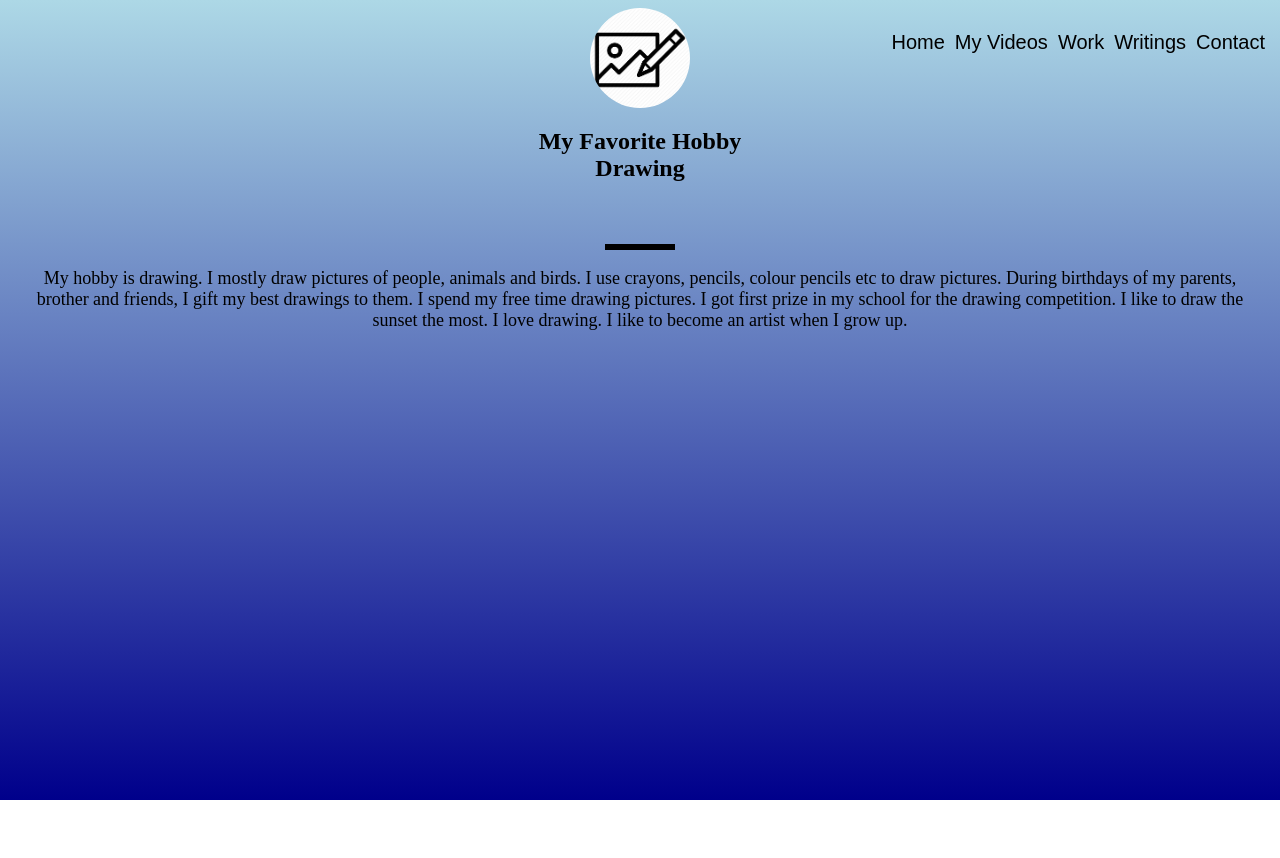
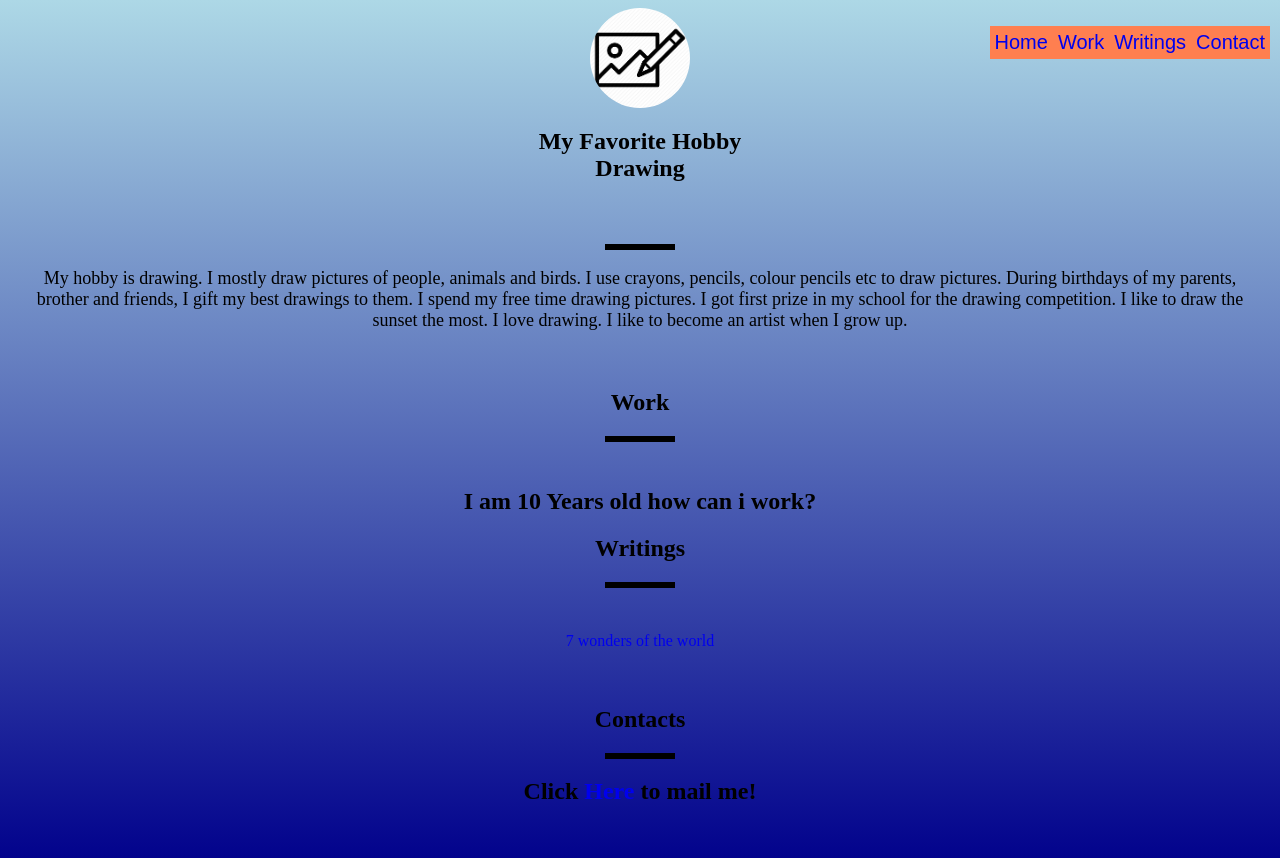
Before and after one commit to itz-shyam/My-Favorite-Hobby, a plain HTML site: page index.html in a window 1280 px wide. Before the commit the page ends 800 px from the top, so only its background shows below. Drawn offline with Linux system fonts and the light colour scheme.

Commit message:
Add files via upload

```diff
--- a/index.html
+++ b/index.html
@@ -9,11 +9,10 @@
 
 <body>
     <ul class="unord">
-        <li class="lii">Home</li>
-        <li class="lii">My Videos</li>
-        <li class="lii">Work</li>
-        <li class="lii">Writings</li>
-        <li class="lii">Contact</li>
+        <li class="lii"><a href="#bio">Home</a></li>
+        <li class="lii"><a href="#work">Work</a></li>
+        <li class="lii"><a href="#writing">Writings</a></li>
+        <li class="lii"><a href="#contact">Contact</a></li>
     </ul>
     <section>
         <img src="drawing.png">
@@ -28,7 +27,29 @@
         <div class="line"></div>
         <p>My hobby is drawing. I mostly draw pictures of people, animals and birds. I use crayons, pencils, colour pencils etc to draw pictures. During birthdays of my parents, brother and friends, I gift my best drawings to them. I spend my free time drawing pictures. I got first prize in my school for the drawing competition. I like to draw the sunset the most. I love drawing. I like to become an artist when I grow up.</p>
     </section>
-
+    <section id="work">
+        <h1>Work</h1>
+        <div class="line"></div>
+        <br>
+        <h1>I am 10 Years old how can i work?</h1>
+    </section>
+    <section id="writing">
+        <h1>Writings</h1>
+        <div class="line"></div>
+        <br>
+        <br>
+        <a class="wrote_by_tim" href="https://7wonders.shyambabu.repl.co/" target="_blank">7 wonders of the world </a>
+        <br>
+        <br>
+        <br>
+    </section>
+    <section id="contact">
+        <h1>Contacts</h1>
+        <div class="line"></div>
+        <h1>Click <a href="mailto:shyambabumm15@hotmail.com">Here</a> to mail me!</h1>
+    </section>
+    <br>
+    <br>
 </body>
 
 </html>
--- a/style.css
+++ b/style.css
@@ -26,7 +26,7 @@ h2{
 }
 .unord{
     list-style: none;
-    position: absolute;
+    position: fixed;
     cursor: pointer;
     z-index: 10;
     top: 10px;
@@ -34,6 +34,7 @@ h2{
 }
 .lii{
     padding: 5px;
+    background-color: coral;
     font-family: fantasy;
     font-size: 20px;
     float: left;
@@ -43,3 +44,9 @@ h2{
     font-size: 25px;
     font-family: 'Skranji', cursive;
 }
+a{
+    text-decoration: none
+}
+.wrote_by_tim:hover{
+    color:aqua;
+}
```
